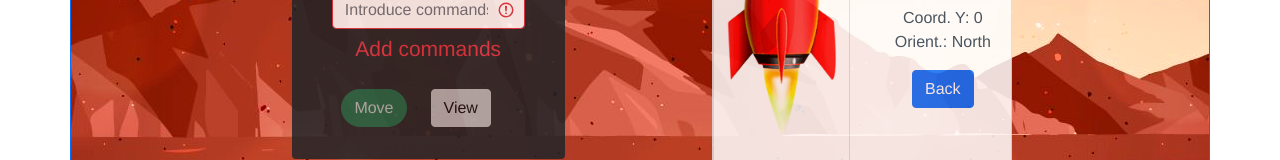
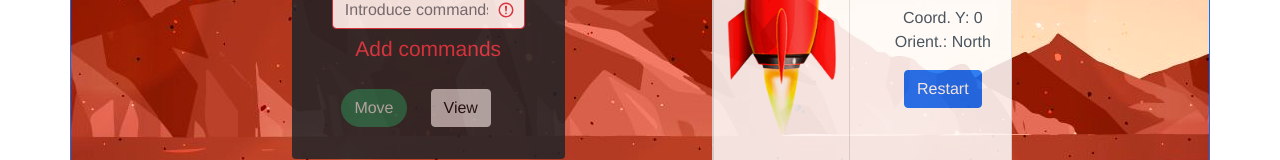
Before and after one commit to raffaellapagano/rover-mars, a Vue app in the folder rever-program/: page / in a window 1280 px wide. Both pictures are taken after a click on the button "Confirm". Shown: the part 278-438 px from the top of the page. Built offline with nearby package versions, Linux system fonts and the light colour scheme.

Commit message:
Change booton Back to Restart

```diff
--- a/rever-program/src/components/RocketCardPosition.vue
+++ b/rever-program/src/components/RocketCardPosition.vue
@@ -13,7 +13,7 @@
             Coord. Y: {{rover.cordY}}
             Orient.: {{rover.orientation.text}}
           </b-card-text>
-          <b-button v-if="confirm" variant="primary" class="mx-1" @click="back()">Back</b-button>
+          <b-button v-if="confirm" variant="primary" class="mx-1" @click="loadOnce()">Restart</b-button>
         </b-card-body>
       </b-col>
     </b-row>
@@ -22,7 +22,7 @@
 </template>
 
 <script>
-import {mapState, mapMutations} from 'vuex'
+import {mapState} from 'vuex'
 
 export default {
   data() {
@@ -41,7 +41,9 @@ export default {
     ...mapState(['rover', 'confirm'])
     },
     methods:{
-      ...mapMutations(["back"])
+      loadOnce() {
+      location.reload();
+    },
     }
 
 }
```
